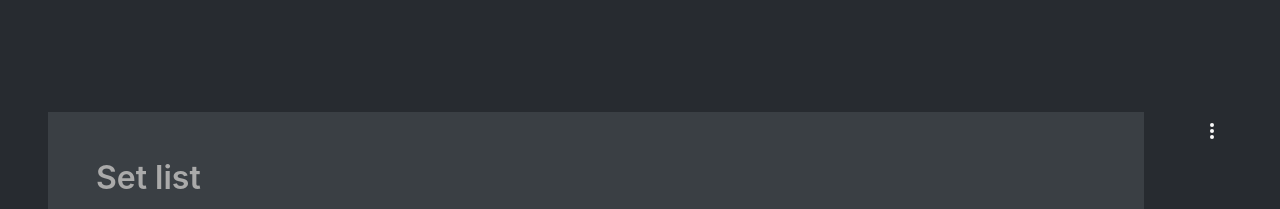
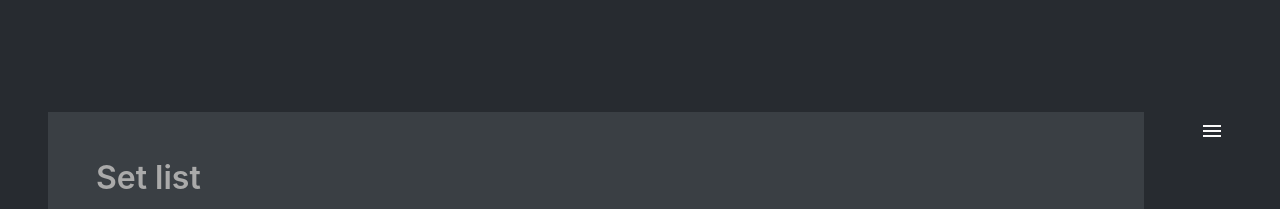
Before and after one commit to suterma/replayer-pwa, a Vue app: page /#/setlist in a window 1280 px wide. Shown: the top 209 px of the page. Built offline with nearby package versions, Linux system fonts and the light colour scheme.

Commit message:
added app menu icon

```diff
--- a/src/components/AppContextMenu.vue
+++ b/src/components/AppContextMenu.vue
@@ -1,7 +1,8 @@
 <template>
     <DropdownMenu
         ref="dropdownMenu"
-        title="App context menu"
+        title="App menu"
+        iconName="hamburger-menu"
         style="z-index: 3"
     >
         <Hotkey :keys="['ctrl', 'p']" v-slot="{ clickRef }">
--- a/src/components/DropdownMenu.vue
+++ b/src/components/DropdownMenu.vue
@@ -14,7 +14,7 @@
             aria-haspopup="true"
             aria-controls="dropdown-menu"
             :title="title"
-            iconName="menu"
+            :iconName="iconName"
             @click="toggleDropdownExpanded()"
         />
         <div
@@ -52,6 +52,10 @@ export default defineComponent({
             type: String,
             default: undefined,
         },
+        iconName: {
+            type: String,
+            default: 'dots-menu',
+        },
     },
     data() {
         return {
--- a/src/components/icons/Icon.vue
+++ b/src/components/icons/Icon.vue
@@ -53,7 +53,8 @@ export default defineComponent({
                 pause: 'M14,19H18V5H14M6,19H10V5H6V19Z',
                 stop: 'M18,18H6V6H18V18Z',
                 plus: 'M19,13H13V19H11V13H5V11H11V5H13V11H19V13Z',
-                menu: 'M12,16A2,2 0 0,1 14,18A2,2 0 0,1 12,20A2,2 0 0,1 10,18A2,2 0 0,1 12,16M12,10A2,2 0 0,1 14,12A2,2 0 0,1 12,14A2,2 0 0,1 10,12A2,2 0 0,1 12,10M12,4A2,2 0 0,1 14,6A2,2 0 0,1 12,8A2,2 0 0,1 10,6A2,2 0 0,1 12,4Z',
+                'dots-menu':
+                    'M12,16A2,2 0 0,1 14,18A2,2 0 0,1 12,20A2,2 0 0,1 10,18A2,2 0 0,1 12,16M12,10A2,2 0 0,1 14,12A2,2 0 0,1 12,14A2,2 0 0,1 10,12A2,2 0 0,1 12,10M12,4A2,2 0 0,1 14,6A2,2 0 0,1 12,8A2,2 0 0,1 10,6A2,2 0 0,1 12,4Z',
                 checkmark:
                     'M21,7L9,19L3.5,13.5L4.91,12.09L9,16.17L19.59,5.59L21,7Z',
                 pencil: 'M20.71,7.04C21.1,6.65 21.1,6 20.71,5.63L18.37,3.29C18,2.9 17.35,2.9 16.96,3.29L15.12,5.12L18.87,8.87M3,17.25V21H6.75L17.81,9.93L14.06,6.18L3,17.25Z',
@@ -88,6 +89,8 @@ export default defineComponent({
                     'M19 8C20.66 8 22 9.34 22 11V17H18V21H6V17H2V11C2 9.34 3.34 8 5 8H6V3H18V8H19M8 5V8H16V5H8M16 19V15H8V19H16M18 15H20V11C20 10.45 19.55 10 19 10H5C4.45 10 4 10.45 4 11V15H6V13H18V15M19 11.5C19 12.05 18.55 12.5 18 12.5C17.45 12.5 17 12.05 17 11.5C17 10.95 17.45 10.5 18 10.5C18.55 10.5 19 10.95 19 11.5Z',
                 'flask-outline':
                     'M5,19A1,1 0 0,0 6,20H18A1,1 0 0,0 19,19C19,18.79 18.93,18.59 18.82,18.43L13,8.35V4H11V8.35L5.18,18.43C5.07,18.59 5,18.79 5,19M6,22A3,3 0 0,1 3,19C3,18.4 3.18,17.84 3.5,17.37L9,7.81V6A1,1 0 0,1 8,5V4A2,2 0 0,1 10,2H14A2,2 0 0,1 16,4V5A1,1 0 0,1 15,6V7.81L20.5,17.37C20.82,17.84 21,18.4 21,19A3,3 0 0,1 18,22H6M13,16L14.34,14.66L16.27,18H7.73L10.39,13.39L13,16M12.5,12A0.5,0.5 0 0,1 13,12.5A0.5,0.5 0 0,1 12.5,13A0.5,0.5 0 0,1 12,12.5A0.5,0.5 0 0,1 12.5,12Z',
+                'hamburger-menu':
+                    'M3,6H21V8H3V6M3,11H21V13H3V11M3,16H21V18H3V16Z',
             };
 
             const icon = (name: string) => ICON_MAP[name] || '';
```
